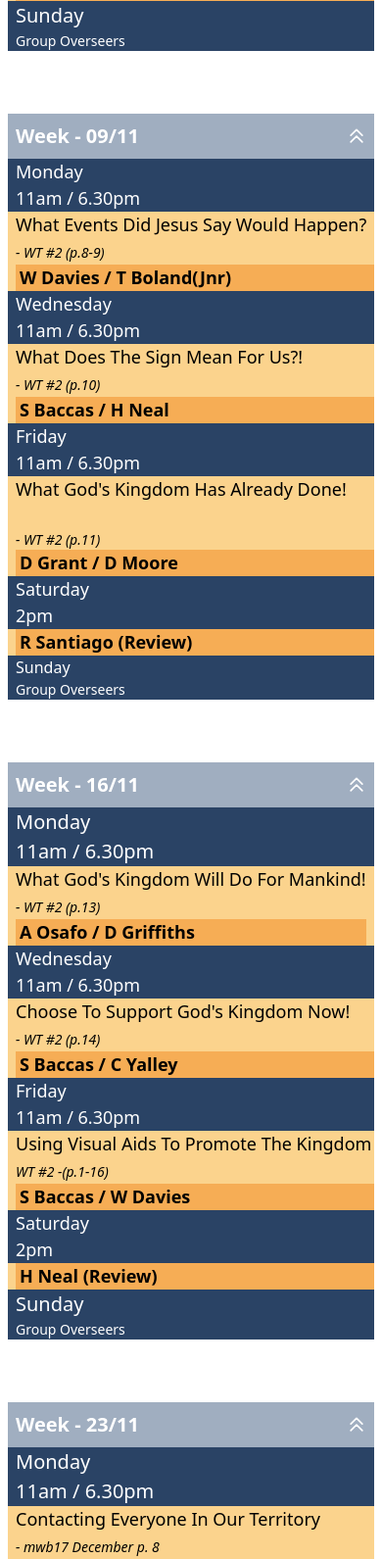
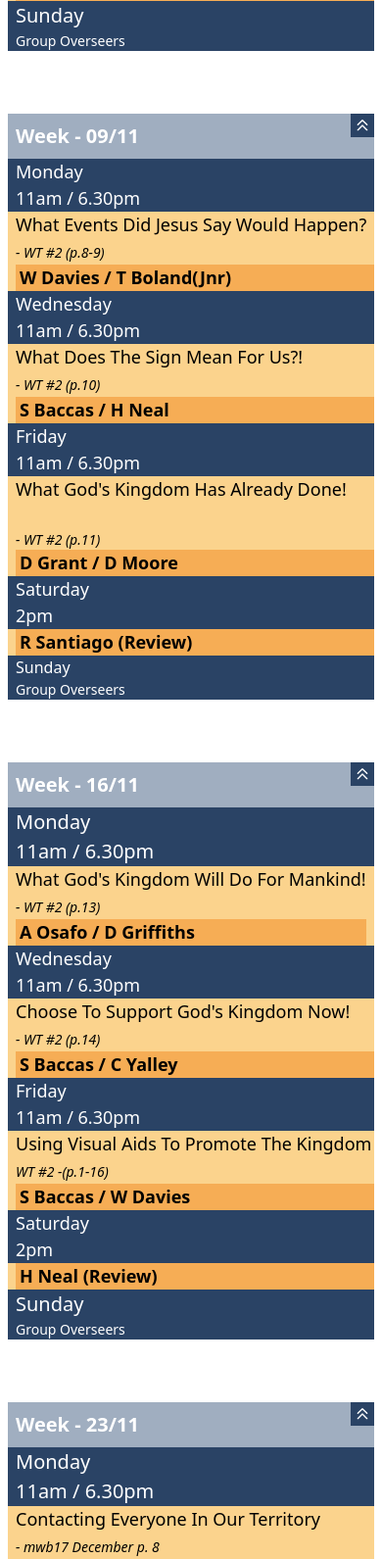
Before and after one commit to Denis-Grant/ministry-schedule, a plain HTML site: page index.html in a window 390 px wide. Shown: the part 889-2480 px from the top of the page at 98% size. Drawn offline with nearby package versions, Linux system fonts and the light colour scheme; files that its build step writes are made by us from their sources.

Commit message:
blue chevrons

```diff
--- a/index.html
+++ b/index.html
@@ -103,12 +103,12 @@
         <!-- SECTION -->
         <div class="days grid lg:grid-cols-8  text-white mt-12 lg:px-4 py-2 lg:text-lg " id='week2'>
             <div class="hidden lg:block blank bg-white"></div>
-            <div class="lg:hidden gp bg-gray-500 text-xl py-2 px-2 flex justify-between items-center ">
+            <div class="lg:hidden gp bg-gray-500 text-xl py-2 px-2 relative ">
                 <h3 class='font-bold'>
                     Week - 09/11
                 </h3>
                 <a href="#top">
-                    <svg class='w-5' xmlns="http://www.w3.org/2000/svg" fill="none" viewBox="0 0 24 24" stroke="currentColor">
+                    <svg class='w-6 bg-blue-900 p-1 absolute right-0 top-0' xmlns="http://www.w3.org/2000/svg" fill="none" viewBox="0 0 24 24" stroke="currentColor">
                         <path stroke-linecap="round" stroke-linejoin="round" stroke-width="2" d="M5 11l7-7 7 7M5 19l7-7 7 7" />
                       </svg>
                 </a>
@@ -179,12 +179,12 @@
         <!-- SECTION -->
         <div class="lg:hidden days grid lg:grid-cols-8  text-white mt-12 lg:px-4 py-2 text-xl" id='week3'>
             <div class="hidden lg:block blank bg-white"></div>
-            <div class="lg:hidden gp bg-gray-500 text-xl py-2 px-2 flex justify-between items-center">
+            <div class="lg:hidden gp bg-gray-500 text-xl py-2 px-2 relative">
                 <h3 class='font-bold'>
                     Week - 16/11
                 </h3>
                 <a href="#top">
-                    <svg class='w-5' xmlns="http://www.w3.org/2000/svg" fill="none" viewBox="0 0 24 24" stroke="currentColor">
+                    <svg class='w-6 bg-blue-900 p-1 absolute right-0 top-0' xmlns="http://www.w3.org/2000/svg" fill="none" viewBox="0 0 24 24" stroke="currentColor">
                         <path stroke-linecap="round" stroke-linejoin="round" stroke-width="2" d="M5 11l7-7 7 7M5 19l7-7 7 7" />
                       </svg>
                 </a>
@@ -264,12 +264,12 @@
         <!-- SECTION -->
         <div class="lg:hidden days grid lg:grid-cols-8  text-white mt-12 lg:px-4 py-2 text-xl " id='week4'>
             <div class="hidden lg:block blank bg-white"></div>
-            <div class="lg:hidden gp bg-gray-500 text-xl py-2 px-2 flex justify-between items-center">
+            <div class="lg:hidden gp bg-gray-500 text-xl py-2 px-2 relative">
                 <h3 class='font-bold'>
                     Week - 23/11
                 </h3>
                 <a href="#top">
-                    <svg class='w-5' xmlns="http://www.w3.org/2000/svg" fill="none" viewBox="0 0 24 24" stroke="currentColor">
+                    <svg class='w-6 bg-blue-900 p-1 absolute right-0 top-0' xmlns="http://www.w3.org/2000/svg" fill="none" viewBox="0 0 24 24" stroke="currentColor">
                         <path stroke-linecap="round" stroke-linejoin="round" stroke-width="2" d="M5 11l7-7 7 7M5 19l7-7 7 7" />
                       </svg>
                 </a>
@@ -362,12 +362,12 @@
         <!-- SECTION -->
         <div class="lg:hidden days grid lg:grid-cols-8  text-white mt-12 lg:px-4 py-2 text-xl" id='week5'>
             <div class="hidden lg:block blank bg-white"></div>
-            <div class="lg:hidden gp bg-gray-500 text-xl py-2 px-2 flex justify-between items-center">
+            <div class="lg:hidden gp bg-gray-500 text-xl py-2 px-2 relative">
                 <h3 class='font-bold'>
                     Week - 30/11
                 </h3>
                 <a href="#top">
-                    <svg class='w-5' xmlns="http://www.w3.org/2000/svg" fill="none" viewBox="0 0 24 24" stroke="currentColor">
+                    <svg class='w-6 bg-blue-900 p-1 absolute right-0 top-0' xmlns="http://www.w3.org/2000/svg" fill="none" viewBox="0 0 24 24" stroke="currentColor">
                         <path stroke-linecap="round" stroke-linejoin="round" stroke-width="2" d="M5 11l7-7 7 7M5 19l7-7 7 7" />
                       </svg>
                 </a>
```
